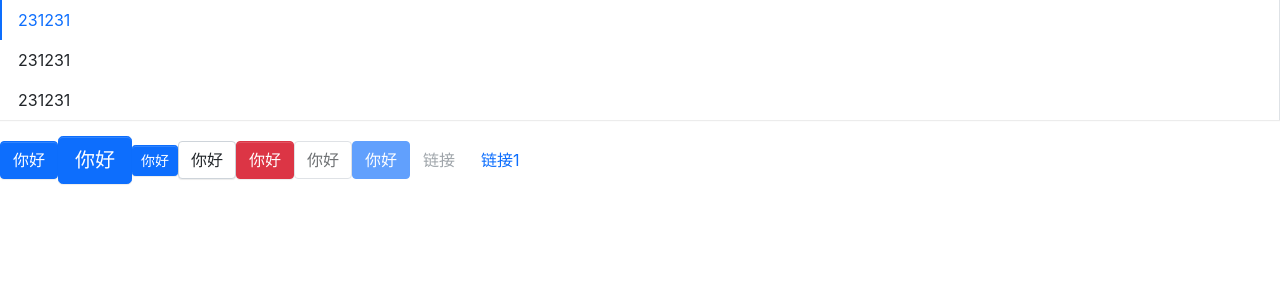
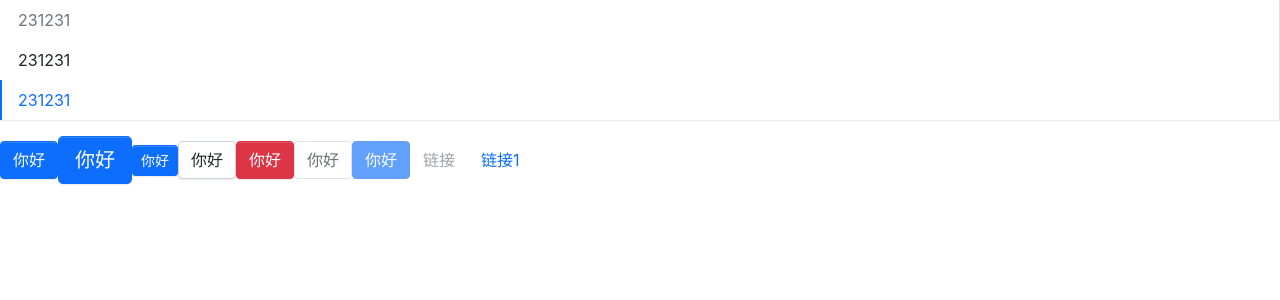
Before and after one commit to wuqiren/fdesign-react, a React (Create React App) app: page / in a window 1280 px wide. Shown: the top 300 px of the page. Built offline with nearby package versions, Linux system fonts and the light colour scheme.

Commit message:
修改css样式

```diff
--- a/src/App.tsx
+++ b/src/App.tsx
@@ -4,15 +4,13 @@ import MenuItem from './components/Menu/menuItem'
 function App() {
   return (
     <div className='App'>
-      <Menu>
-        <MenuItem index={0} disabled={true}>231231</MenuItem>
-        <MenuItem index={1}>231231</MenuItem>
-        <MenuItem index={2}>231231</MenuItem>
+      <Menu defaultIndex={2}>
+        <MenuItem disabled={true}>231231</MenuItem>
+        <MenuItem >231231</MenuItem>
+        <MenuItem >231231</MenuItem>
     </Menu>
 
-
       <Button btnType='primary'>你好</Button>
-
       <Button size='lg' btnType='primary'>你好</Button>
       <Button size='sm' btnType='primary'>你好</Button>
 
```
